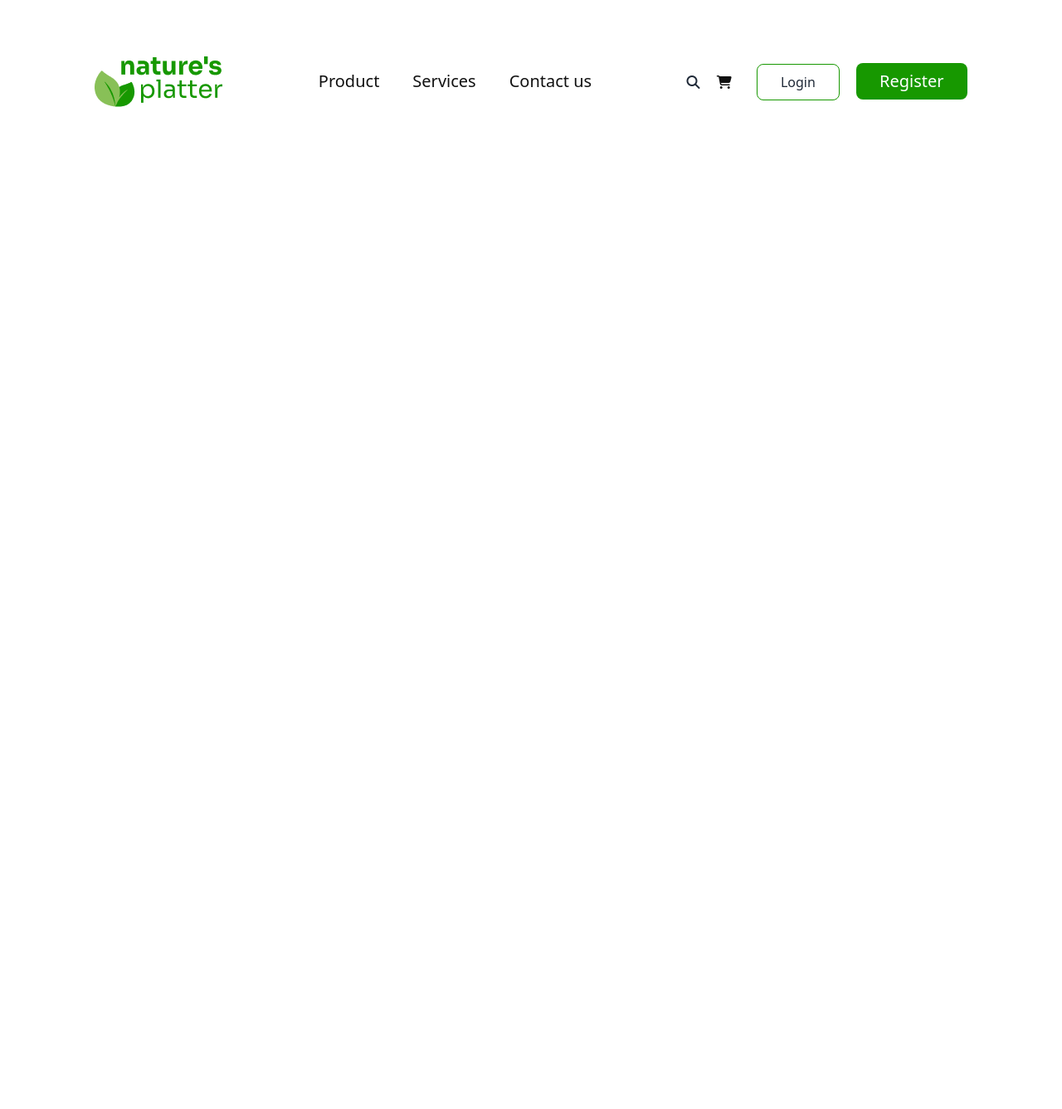
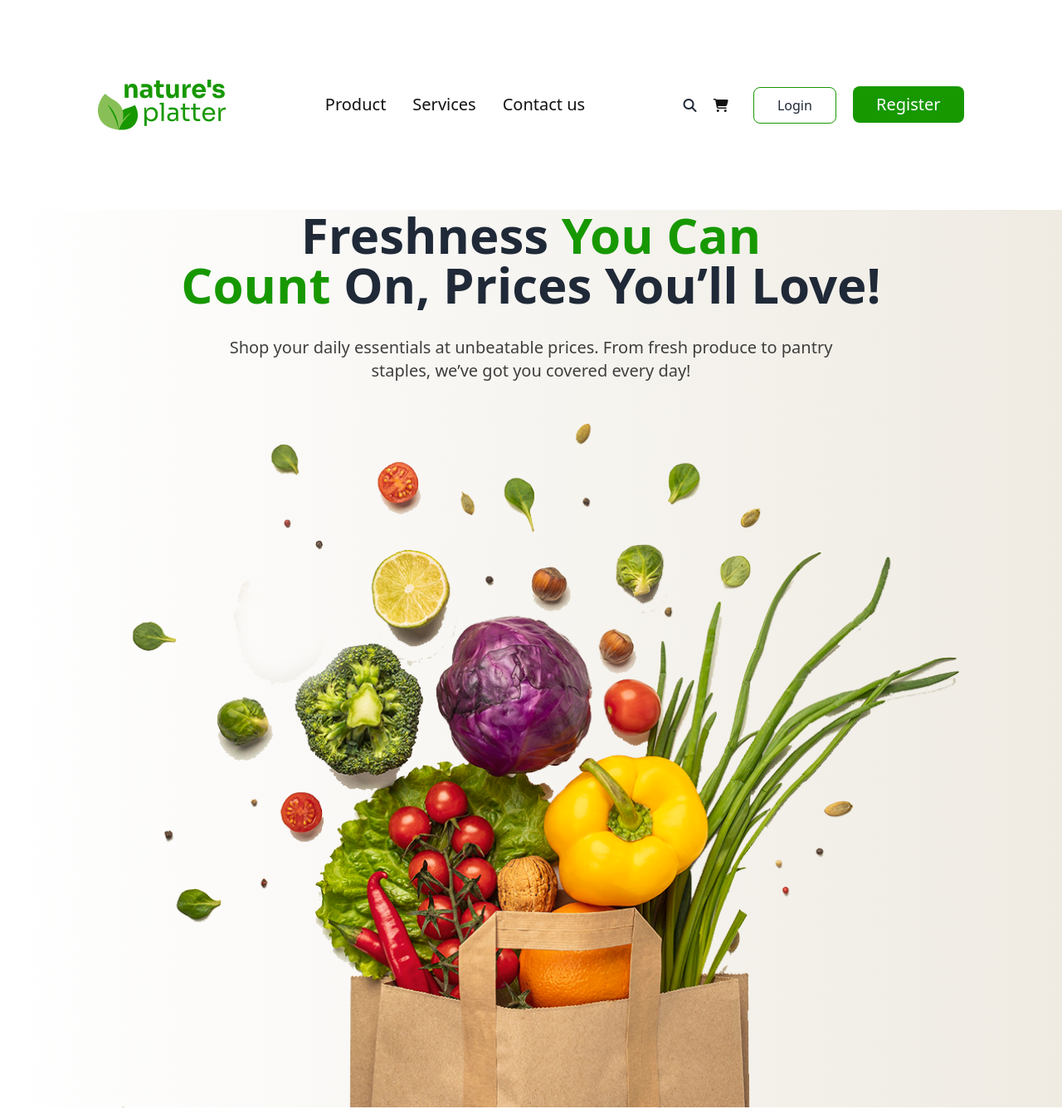
Before and after one commit to Hridoy7887-stack/Assignment-3, a plain HTML site: page index.html in a window 1280 px wide. Shown: the whole page at 83% size. Before the commit the page ends 800 px from the top, so only its background shows below. Drawn offline with nearby package versions, Linux system fonts and the light colour scheme.

Commit message:
added banar section and responsive it for iphone 13 & 14

```diff
--- a/index.html
+++ b/index.html
@@ -1,5 +1,5 @@
 <!DOCTYPE html>
-<html lang="en">
+<html lang="en" data-theme="light">
 
 <head>
     <meta charset="UTF-8">
@@ -37,7 +37,7 @@
 <body class="font-family">
     <header>
         <!--Navbar section-->
-        <div class="visible ml-9 md:invisible">
+        <div class="visible ml-9 mt-3 mb-4 md:invisible">
             <img src="./c2-assets/Group 7.png" alt="">
         </div>
         <section class="flex justify-evenly invisible md:visible">
@@ -45,8 +45,8 @@
                 <img src="./c2-assets/logo-header.png" alt="">
 
             </div>
-            <div>
-                <ul class="flex gap-10 mt-10 text-[#111111] text-xl">
+            <div class="ml-100">
+                <ul class="flex gap-8 mt-10 text-[#111111] text-xl  ">
                     <li>Product</li>
                     <li>Services</li>
                     <li>Contact us</li>
@@ -60,6 +60,20 @@
                     class="w-37 h-11 bg-[#179800] text-white rounded-lg py-2 px-7 text-xl text-[#111111] text-xl text-[#FFFFFF]">Register</button>
             </div>
         </section>
+
+        <!--Banar Section-->
+        <section class="bg-gradient-to-r from-[#FFFFFF] to-[#EFEBE3]">
+            <div>
+                <h1 class="text-center text-8 mt-2 mb-4 lg:text-6xl font-semibold lg:mt-24 lg:mb-8">Freshness <span class="text-[#179800]">You Can
+                        <br>
+                        Count</span> On, Prices You’ll Love!</h1>
+                <p class="text-center text-base mx-auto mb-4 w-80 lg:w-full lg:text-xl text-[#111111] opacity-80 lg:mb-9">Shop your daily essentials at unbeatable
+                    prices. From fresh produce to pantry <br> staples, we’ve got you covered every day!</p>
+            </div>
+            <div class="mt-4 mb-12 lg:mt-9 lg:mb-35">
+                <img class="w-123 h-100 lg:w-256 lg:h-209 mx-auto" src="./c2-assets/hero-vegetables.png" alt="">
+            </div>
+        </section>
     </header>
 
     <main></main>
```
